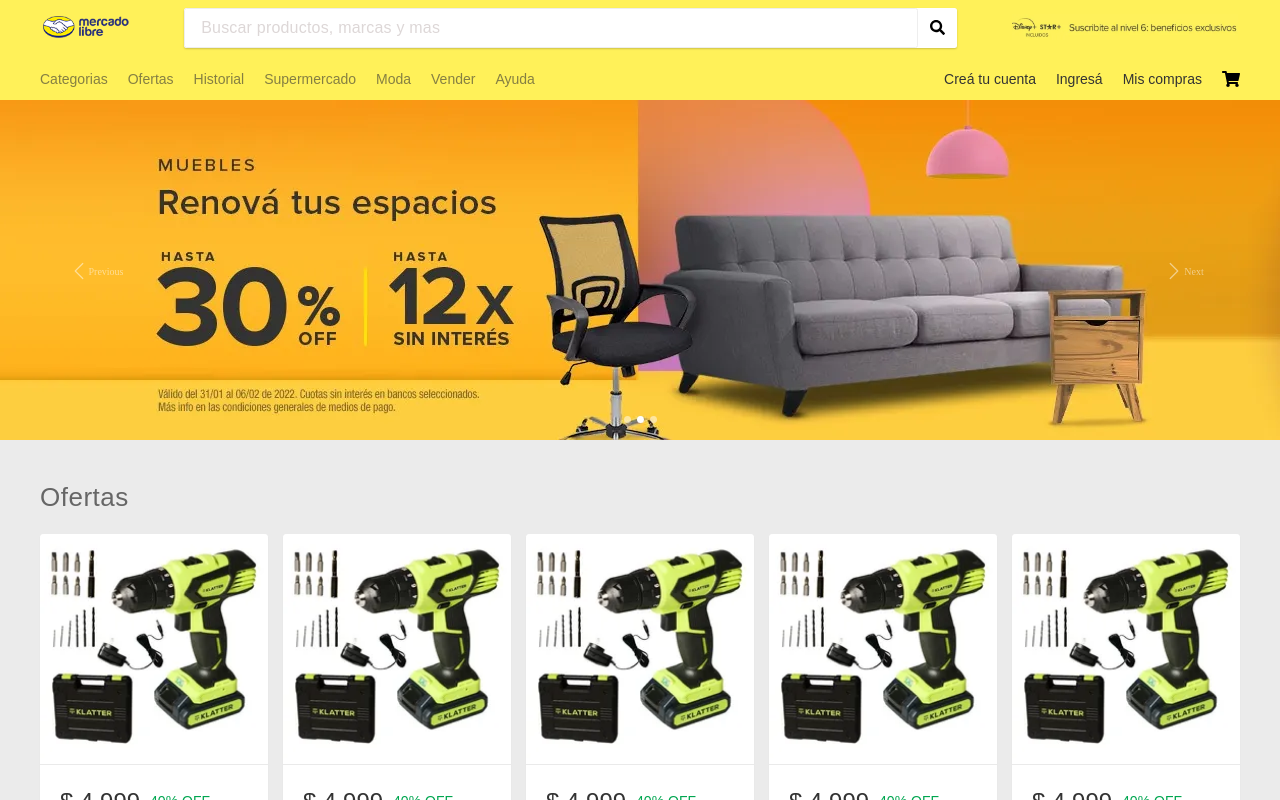
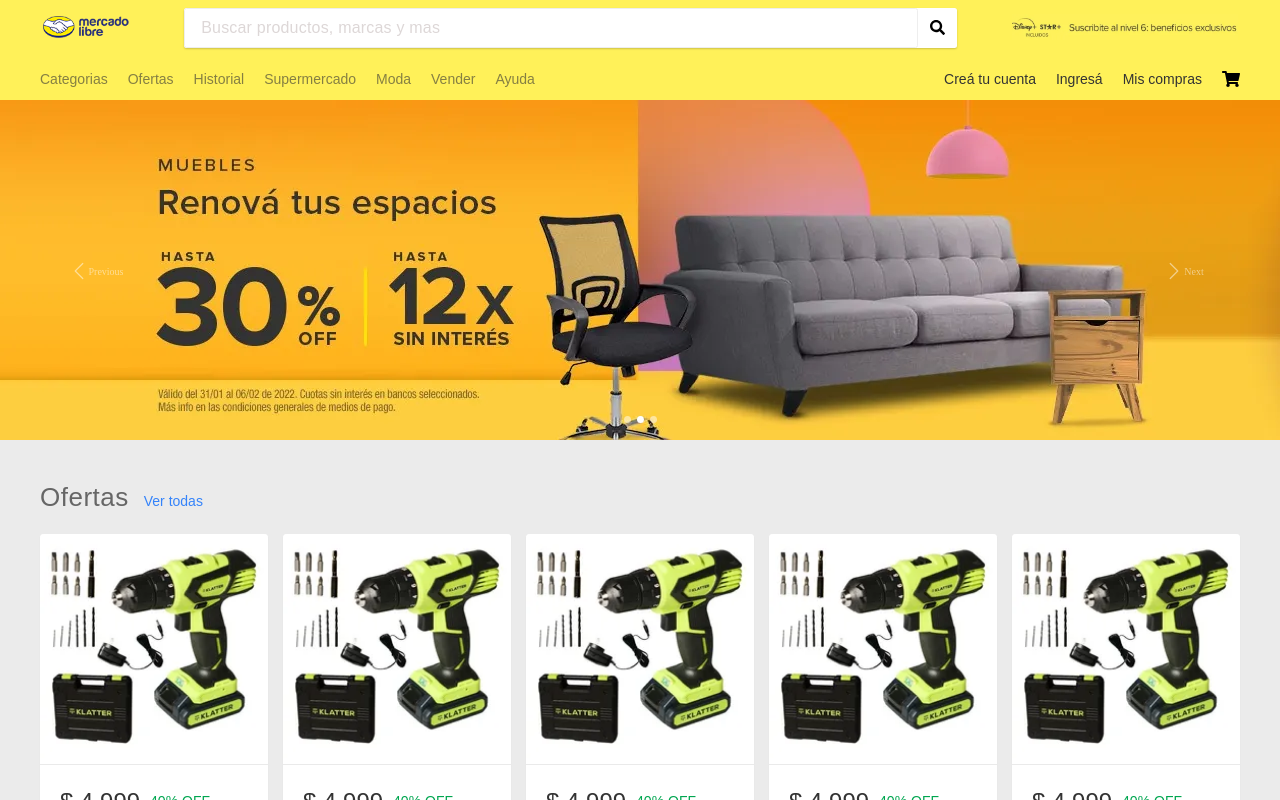
Before and after one commit to Leonardo-G/react-mercado-libre, a React (Vite) app: page / in a window 1280 px wide. Shown: the top 800 px of the page. Built offline with nearby package versions, Linux system fonts and the light colour scheme.

Commit message:
componente titulo y rutas modificadas

```diff
--- a/src/App.jsx
+++ b/src/App.jsx
@@ -1,6 +1,6 @@
 import { BrowserRouter, Route, Routes } from "react-router-dom";
 import { Nav } from "./components/Nav";
-import { Home } from "./layout/home";
+import { Home } from "./layout/home/Home";
 
 function App() {
 
--- a/src/layout/Home.jsx
+++ b/src/layout/home/Home.jsx
@@ -1,10 +1,11 @@
 import React, { useEffect, useState } from 'react';
-import { Carousel } from '../components/Carousel';
-import { VentanaProducto } from '../components/VentanaProducto';
+import { Carousel } from './components/Carousel';
+import { VentanaProducto } from '../../components/VentanaProducto';
 import { Link } from 'react-router-dom';
 
-import "../styles/flex-item.scss";
-import "../styles/home.scss";
+import "../../styles/flex-item.scss";
+import "../../styles/home.scss";
+import { TituloSeccion } from './components/TituloSeccion';
 
 const ofertas = [
     { id: 1, img: "../../assets/productos/D_Q_NP_935558-MLA45017514805_022021-AB.webp", precio: "5499", oferta: { precioAnterior: "8000", disponible: true}, titulo: "Heladera w1321 asdas da 21321 2e", envio: { disponible: true, tipo: "basico"} },
@@ -32,7 +33,14 @@ export const Home = () => {
             <Carousel />
             <div className='container'>
                 <section className='ofertas'>
-                    <h2 className='titulo__seccion'>Ofertas</h2>
+                    <TituloSeccion
+                        titulo="Ofertas"
+                        enlace={ {
+                            disponible: true,
+                            redirigir: "/",
+                            descripcion: "Ver todas"
+                        } }
+                    />
                     <div className='flex-item'>
                         {
                             ofertasDisponibles.map( producto => (
@@ -71,6 +79,9 @@ export const Home = () => {
                         </div>
                     </div>
                 </section>
+                <section>
+
+                </section>
             </div>
         </>
     )
--- a/src/components/Carousel.jsx
+++ b/src/layout/home/components/Carousel.jsx
@@ -1,11 +1,11 @@
 import React from 'react';
-import "../styles/Carousel.scss";
+import "../../../styles/Carousel.scss";
 
 export const Carousel = () => {
     return (
         <div id="carouselExampleIndicators" className="carousel slide" data-bs-ride="carousel">
-            <div class="carousel-indicators">
-                <button type="button" data-bs-target="#carouselExampleDark" data-bs-slide-to="0" class="active btn--slide" aria-current="true" aria-label="Slide 1"></button>
+            <div className="carousel-indicators">
+                <button type="button" data-bs-target="#carouselExampleDark" data-bs-slide-to="0" className="active btn--slide" aria-current="true" aria-label="Slide 1"></button>
                 <button type="button" data-bs-target="#carouselExampleDark" data-bs-slide-to="1" className="btn--slide" aria-label="Slide 2"></button>
                 <button type="button" data-bs-target="#carouselExampleDark" data-bs-slide-to="2" className="btn--slide" aria-label="Slide 3"></button>
             </div>
--- /dev/null
+++ b/src/layout/home/components/TituloSeccion.jsx
@@ -0,0 +1,16 @@
+import React from 'react';
+import { Link } from 'react-router-dom';
+
+import "../styles/TituloSeccion.scss";
+
+export const TituloSeccion = ({ titulo, enlace: { disponible = false, redirigir = "/", descripcion } }) => {
+    return (
+        <div className='titulo'>
+            <h2 className='titulo__seccion'>{ titulo }</h2>
+            {
+                disponible &&
+                <Link className='titulo__enlace' to={ redirigir }> { descripcion } </Link>
+            }
+        </div>
+    )
+};
--- /dev/null
+++ b/src/layout/home/styles/TituloSeccion.scss
@@ -0,0 +1,19 @@
+.titulo{
+    display: flex;
+    align-items: center;
+    margin-bottom: 2.2rem;
+    column-gap: 1.5rem;
+    .titulo__seccion{
+        color: #666;
+        font-size: 2.6rem;
+        font-weight: 300;
+        letter-spacing: 0.5px;
+    }
+    .titulo__enlace{
+        color: #3483fa;
+        padding-top: 0.7rem;
+        &:hover{
+            color: #1259c3;
+        }
+    }
+}
--- a/src/styles/Item.scss
+++ b/src/styles/Item.scss
@@ -63,6 +63,7 @@
         opacity: 0;
         visibility: hidden;
         margin-top: 1rem;
+        color: #666;
     }
     &:hover .icon-fav, &:hover .titulo-hover{
         opacity: 1;
--- a/src/styles/home.scss
+++ b/src/styles/home.scss
@@ -2,13 +2,6 @@
     padding: 4rem 0;
     height: 48rem;
     position: relative;
-    .titulo__seccion{
-        color: #666;
-        font-size: 2.6rem;
-        font-weight: 300;
-        letter-spacing: 0.5px;
-        margin-bottom: 2.2rem;
-    }
 }
 
 .subscripcion{
```
